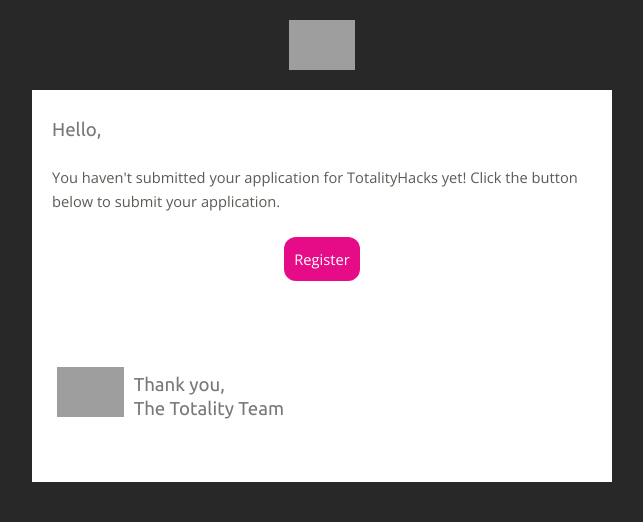
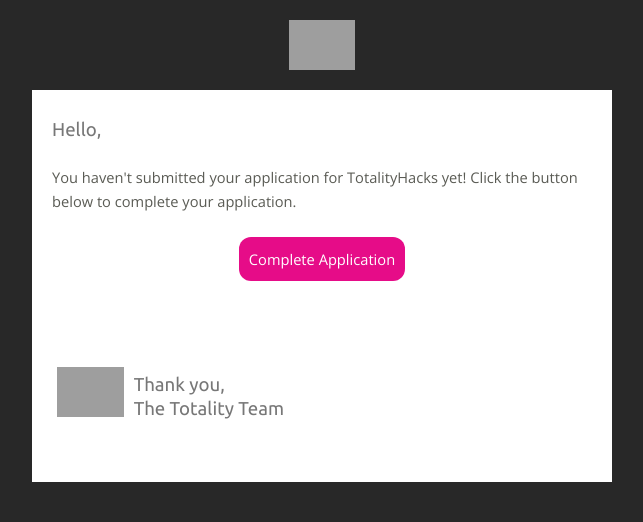
Before and after one commit to TotalityHacks/madras, a Django app: template apps/registration/templates/drip_email.html in a window 1280 px wide. Shown: the top 522 px of the page, without its empty margins (318-961 px from the left). Run offline with Django 3.2, Linux system fonts and the light colour scheme; the template is opened without the code that fills it: most values are stand-ins (such as "Sample title", 1, 10 or a date in 2020); grey boxes are pictures that could not be loaded.

Commit message:
Update drip_email.html

```diff
--- a/apps/registration/templates/drip_email.html
+++ b/apps/registration/templates/drip_email.html
@@ -2,9 +2,9 @@
 
 {% block content %}
 <p>
-    You haven't submitted your application for TotalityHacks yet! Click the button below to submit your application.
+    You haven't submitted your application for TotalityHacks yet! Click the button below to complete your application.
     <br />
-        <center><a style="padding: 10px; margin-top: 24px; margin-bottom: 24px; cursor: pointer; background-color: #e60c88; color: white;border-radius:12px; display:inline-block;text-decoration: none;" href="{{ registration_url }}">Register</a></center>
+        <center><a style="padding: 10px; margin-top: 24px; margin-bottom: 24px; cursor: pointer; background-color: #e60c88; color: white;border-radius:12px; display:inline-block;text-decoration: none;" href="{{ registration_url }}">Complete Application</a></center>
     <br />
 </p>
 {% endblock %}
```
